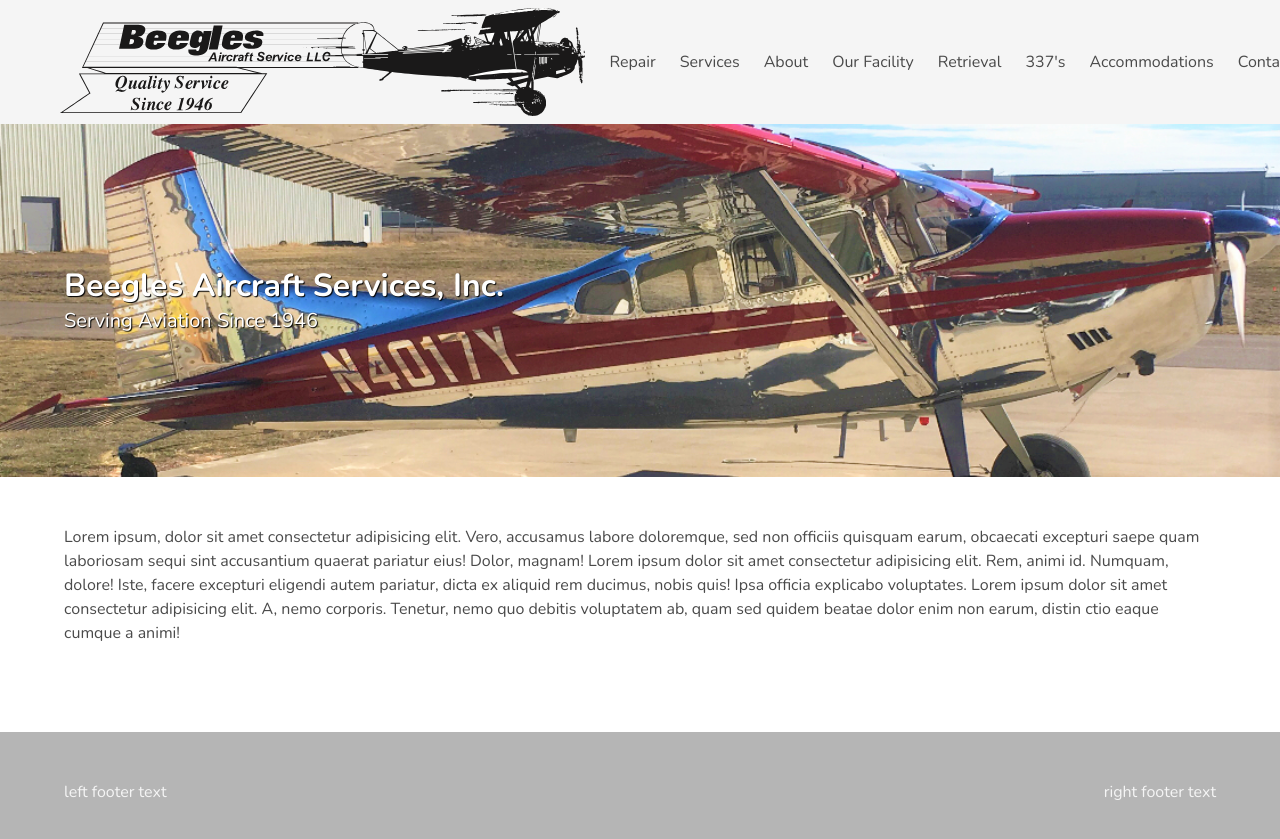
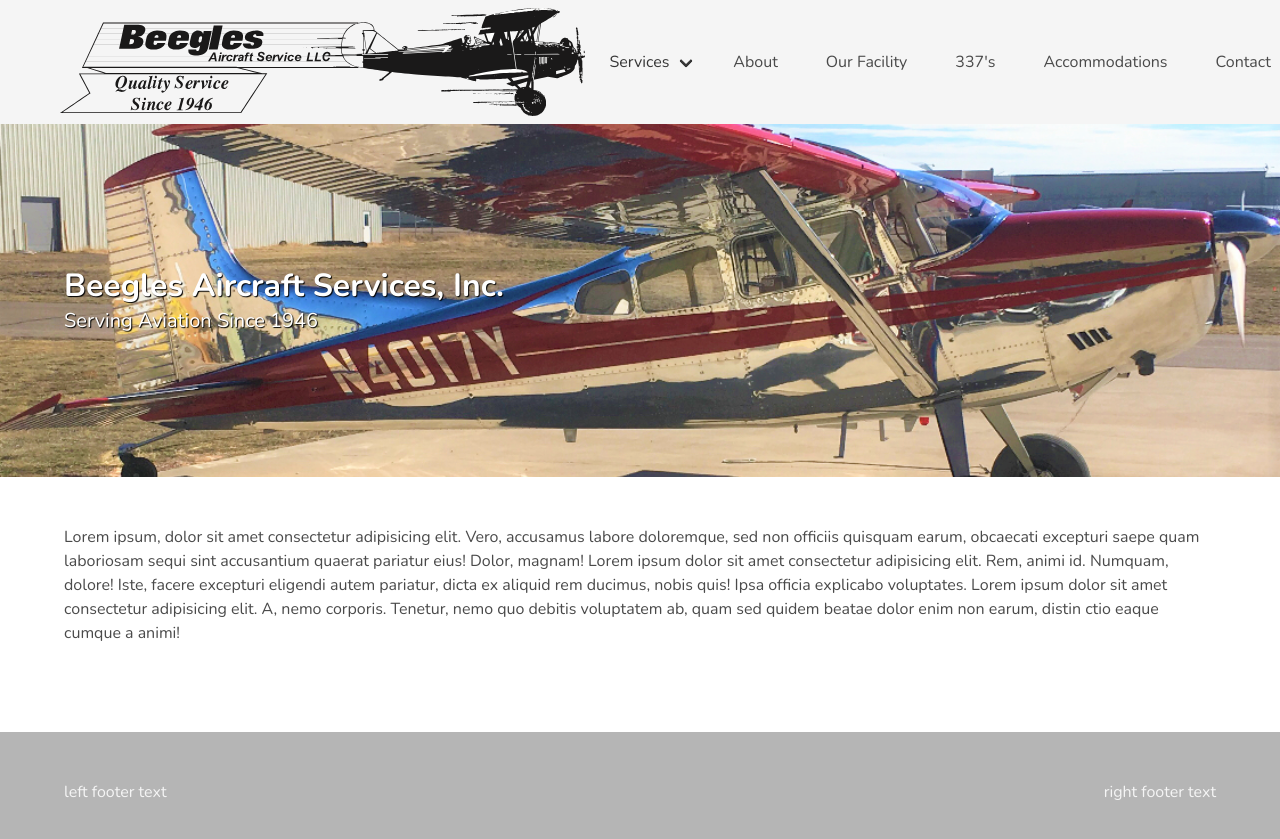
Before and after one commit to variantstudios/beeglesaircraft.com, a Jekyll site: the page built from index.html, in a window 1280 px wide. Shown: the top 839 px of the page. Built offline with Jekyll 4.4.1, drawn with Linux system fonts in a browser that asks for light colours; cached includes are drawn as plain includes; nearby versions of some CDN libraries.

Commit message:
Added/setup the main nav's drop down navigation.

```diff
--- a/_includes/header.html
+++ b/_includes/header.html
@@ -1,4 +1,4 @@
-<nav class="navbar is-light is-transparent">
+<nav class="navbar is-light is-transparent" role="navigation" aria-label="dropdown navigation">
     <div class="container">
         <div class="navbar-brand">
             <a class="navbar-item" href="/">
@@ -11,7 +11,7 @@
             </div>
         </div>
         <div class="navbar-menu">
-            {% include nav.html current_url=include.current_url %}
+            {% include nav.html current_url=include.current_url nav=site.data.main-menu %}
         </div>
     </div>
 </nav>
--- a/_includes/nav.html
+++ b/_includes/nav.html
@@ -1,4 +1,17 @@
-{% assign navurl = include.current_url | remove: 'index.html' %}
-<ul class="navbar-end">{% for item in site.data.main-menu %}
-    <li><a href="{{ item.url }}" {% if item.url==navurl %}class="is-active navbar-item" {% else %}class="navbar-item" {% endif %}>{{ item.text }}</a>{% if item.subitems %}{% include nav.html nav=item.subitems %}{% endif %}</li>{% endfor %}
+{% assign navurl = page.url  | remove: 'index.html' %}
+<ul {% if item.subitems != null %}class="navbar-dropdown is-boxed"{% else %}class="navbar-end"{% endif %}>{% for item in include.nav %}
+  <li {% if item.subitems != null %} class="navbar-item has-dropdown is-hoverable"{% else %}class="navbar-item"{% endif %} >
+
+  <a href="{{ item.url }}"
+
+  {% if item.subitems != null and item.url == navurl %}class="is-active navbar-link"
+  {% elsif item.subitems != null and item.url != navurl %}class="navbar-link"
+
+  {% elsif item.subitems == null and item.url == navurl %}class="is-active navbar-item"
+  {% elsif item.subitems == null and item.url != navurl %}class="navbar-item"
+  {% endif %}
+
+  >{{ item.text }}</a>
+
+  {% if item.subitems %}{% include nav.html nav=item.subitems subnav=true %}{% endif %}</li>{% endfor %}
 </ul>
```
Also changed, not shown: _data/main-menu.yml (+5 -4 lines).
